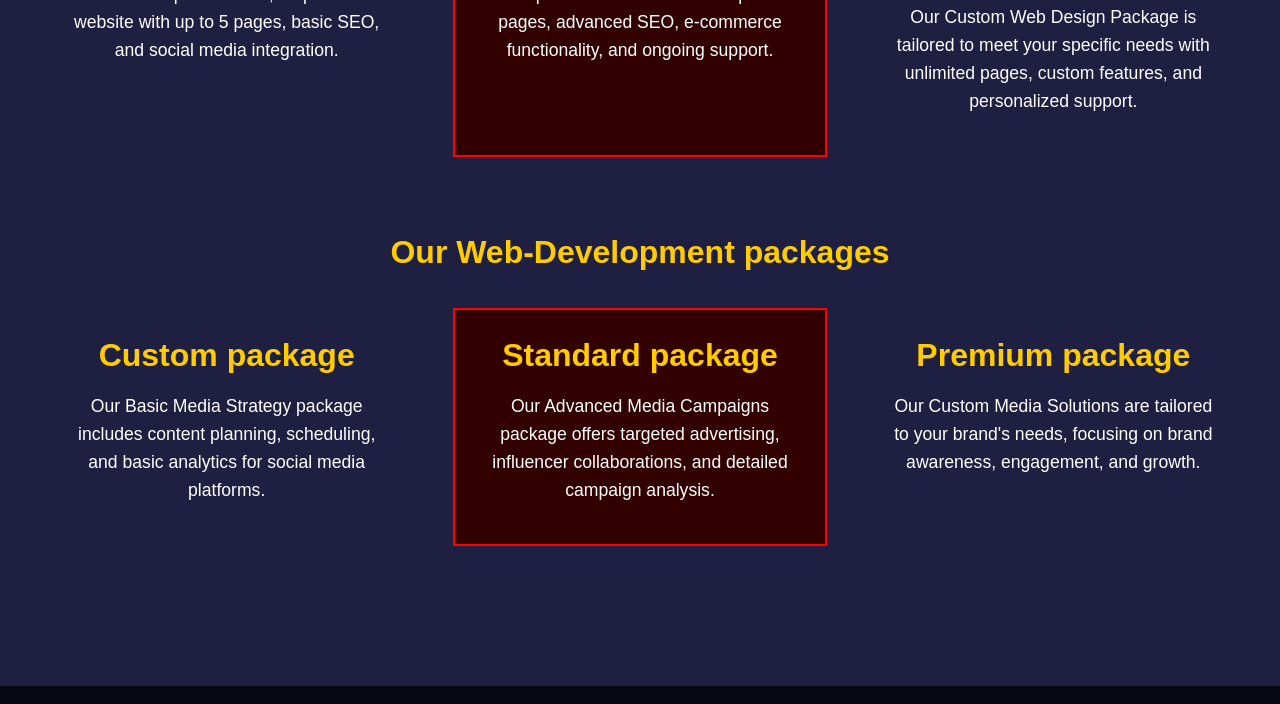
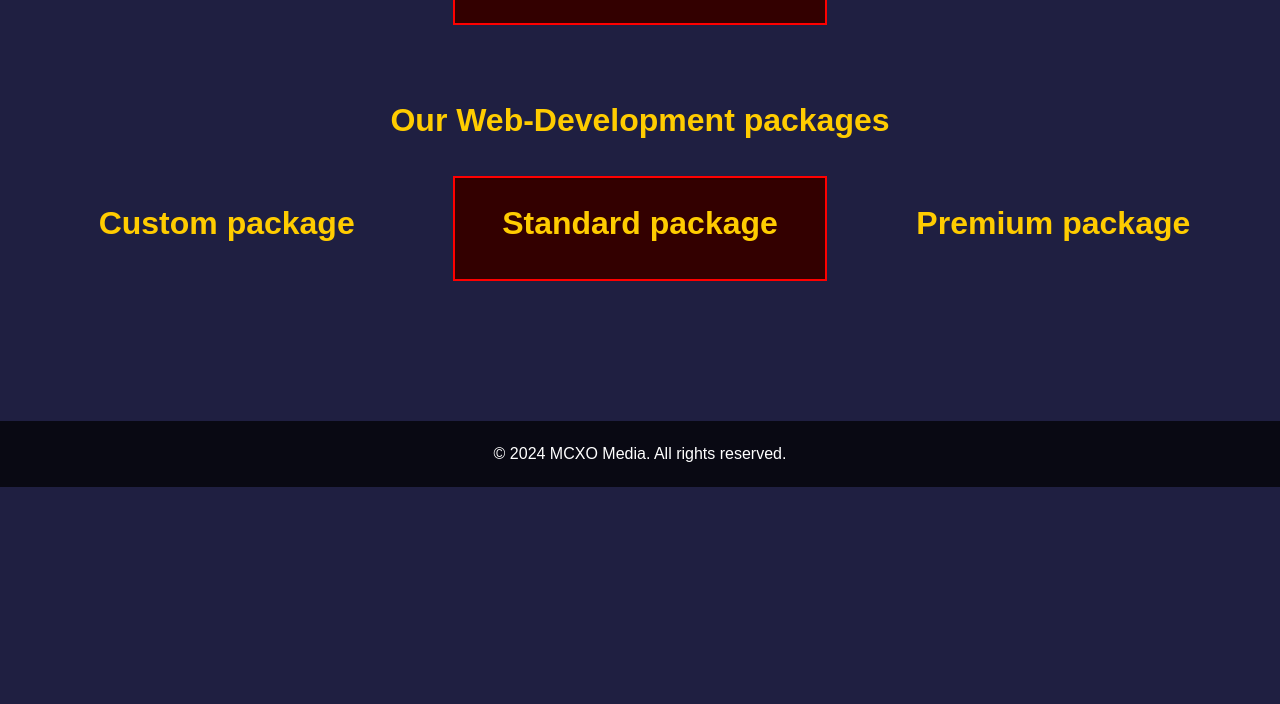
Before and after one commit to MCXOadmin/MCXO-Online, a plain HTML site: page pages/services.html in a window 1280 px wide. Shown: the part 637-1341 px from the top of the page. After the commit the page ends 1124 px from the top, so only its background shows below. Drawn offline with Linux system fonts and the light colour scheme.

```diff
--- a/pages/services.html
+++ b/pages/services.html
@@ -27,31 +27,19 @@
           <div class="service-block">
             <div class="service-content">
               <h2>Basic Package</h2>
-              <p>
-                Our Standard Web Design Package includes a professional,
-                responsive website with up to 5 pages, basic SEO, and social
-                media integration.
-              </p>
+<ul></ul>
             </div>
           </div>
           <div class="service-block red-theme">
             <div class="service-content">
               <h2>Growth Package</h2>
-              <p>
-                Our Premium Web Design Package offers a comprehensive solution
-                with up to 10 pages, advanced SEO, e-commerce functionality, and
-                ongoing support.
-              </p>
+<ul></ul>
             </div>
           </div>
           <div class="service-block">
             <div class="service-content">
               <h2>Professional Package</h2>
-              <p>
-                Our Custom Web Design Package is tailored to meet your specific
-                needs with unlimited pages, custom features, and personalized
-                support.
-              </p>
+<ul></ul>
             </div>
           </div>
         </div>
@@ -64,29 +52,19 @@
           <div class="service-block">
             <div class="service-content">
               <h2>Custom package</h2>
-              <p>
-                Our Basic Media Strategy package includes content planning,
-                scheduling, and basic analytics for social media platforms.
-              </p>
+              <ul></ul>
             </div>
           </div>
           <div class="service-block red-theme">
             <div class="service-content">
               <h2>Standard package</h2>
-              <p>
-                Our Advanced Media Campaigns package offers targeted
-                advertising, influencer collaborations, and detailed campaign
-                analysis.
-              </p>
+              <ul></ul>
             </div>
           </div>
           <div class="service-block">
             <div class="service-content">
               <h2>Premium package</h2>
-              <p>
-                Our Custom Media Solutions are tailored to your brand's needs,
-                focusing on brand awareness, engagement, and growth.
-              </p>
+              <ul></ul>
             </div>
           </div>
         </div>
```
